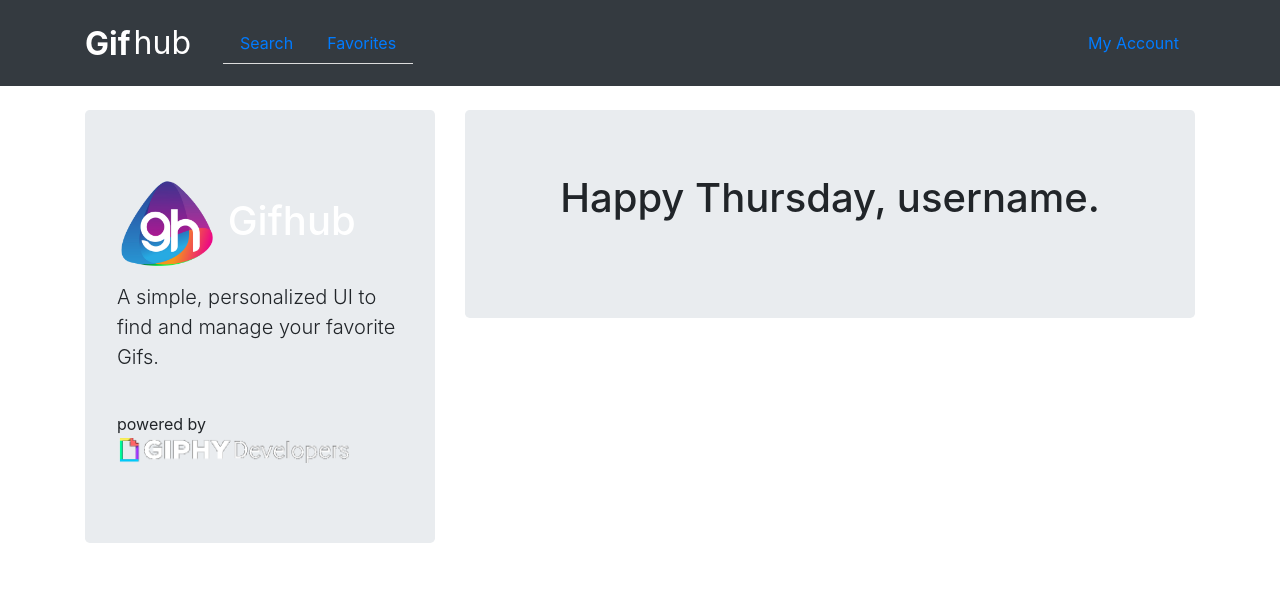
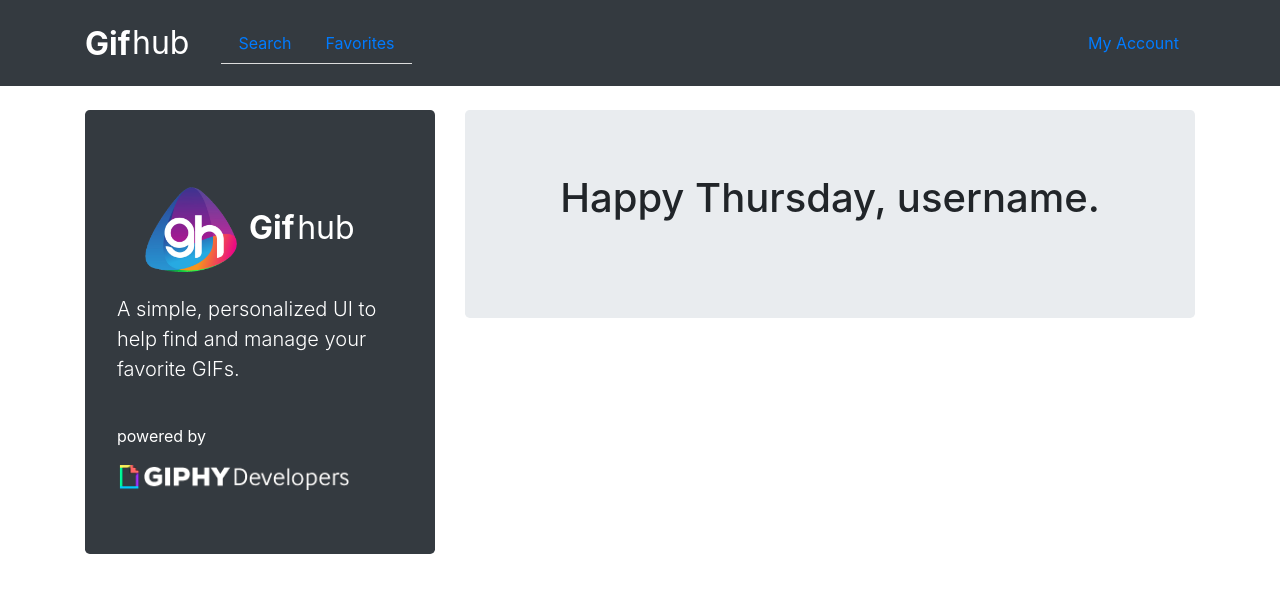
Before and after one commit to seanmross/gif-guy, an Angular app: page / in a window 1280 px wide. Shown: the top 592 px of the page. Built offline with nearby package versions, Linux system fonts and the light colour scheme; no server answers.

Commit message:
updated pagination styles

```diff
--- a/src/app/app.component.css
+++ b/src/app/app.component.css
@@ -17,7 +17,7 @@
     text-decoration: none;
     padding-top: 0.35rem;
     padding-bottom: 0.35rem;
-    padding-left: 0.2rem;
+    padding-left: 0.1rem;
     margin-right: 1rem;
     font-size: 2rem;
     line-height: inherit;
--- a/src/app/components/home/home.component.css
+++ b/src/app/components/home/home.component.css
@@ -2,8 +2,12 @@ img.giphy-logo {
     width: 232px;
 }
 
-h1.brand {
+p {
     color: white;
+}
+
+.dark {
+    background-color: #343a40;
 }
 
 .align {
@@ -14,3 +18,29 @@ h1.brand {
     max-width: 650px;
     max-height: 525px;
 }
+
+.navbar-title-custom-1 {
+    text-align: center;
+    color: white;
+    font-weight: bold;
+    text-decoration: none;
+    padding-top: 0.35rem;
+    padding-bottom: 0.35rem;
+    font-size: 2rem;
+    line-height: inherit;
+    white-space: nowrap;
+}
+
+.navbar-title-custom-2 {
+    text-align: center;
+    color: white;
+    font-weight: 400;
+    text-decoration: none;
+    padding-top: 0.35rem;
+    padding-bottom: 0.35rem;
+    margin-left: -0.3rem;
+    margin-right: 1.5rem;
+    font-size: 2rem;
+    line-height: inherit;
+    white-space: nowrap;
+}
--- a/src/app/components/home/home.component.html
+++ b/src/app/components/home/home.component.html
@@ -2,21 +2,24 @@
   <div class="row">
 
     <div class="col col-lg-4">
-      <div class="jumbotron">
-        <h1 class="brand">
+      <div class="jumbotron dark">
+        <h1 class="navbar-title-custom-1">
           <span>
             <img src="/assets/gh-logo.png" width="100" height="100" alt="">
           </span>
-           Gifhub
+           Gif
+           <span class="navbar-title-custom-2">
+              hub
+           </span>
         </h1>
-        <p class="lead">A simple, personalized UI to find and manage your favorite Gifs.</p>
+        <p class="lead" >A simple, personalized UI to help find and manage your favorite GIFs.</p>
         <br>
         <div>
-          <p>powered by &nbsp;
+          <p>powered by</p>
             <span>
               <img class="giphy-logo" src="/assets/giphy-logo.gif" alt="">
             </span>
-          </p>
+
         </div>
       </div>
     </div>
--- a/src/app/components/search/search.component.css
+++ b/src/app/components/search/search.component.css
@@ -12,6 +12,7 @@
     text-align: center;
     margin-top: 20px;
     margin-bottom: 20px;
+    margin: auto auto;
 }
 
 .search-header {
@@ -19,18 +20,20 @@
 }
 
 .search-result {
-    color: #2AA198;
+    color: #20c997;
+    font-weight: bolder;
 }
 
 .search-bad-result {
-    color: #2AA198;
-}
-
-.pagination {
-    align-content: center;
-    margin-bottom: 20px;
+    color: #007bff;
+    font-weight: bolder;
 }
 
 .pagination-data {
     margin-bottom: 20px;
 }
+
+.pagination-bar {
+text-align: center;
+    margin-bottom: 30px;
+}
--- a/src/app/components/search/search.component.html
+++ b/src/app/components/search/search.component.html
@@ -34,7 +34,8 @@
                         <p class="lead">{{ paginationData.total_count }} GIFs found.</p>
                     </div>
                     <!-- Pagination data -->
-                    <div class="pagination">
+                    <div class="row">
+                        <div class="pagination-bar">
                             <ngb-pagination
                                 [collectionSize]="paginationData.total_count"
                                 [(page)]="currentPage"
@@ -43,6 +44,7 @@
                                 (pageChange)="searchGifs()"
                                 [boundaryLinks]="true">
                             </ngb-pagination>
+                        </div>
                     </div>
                     <!-- Display GIFs -->
                     <div class="row">
```
Lines whose indentation alone changed are shown as unchanged.
